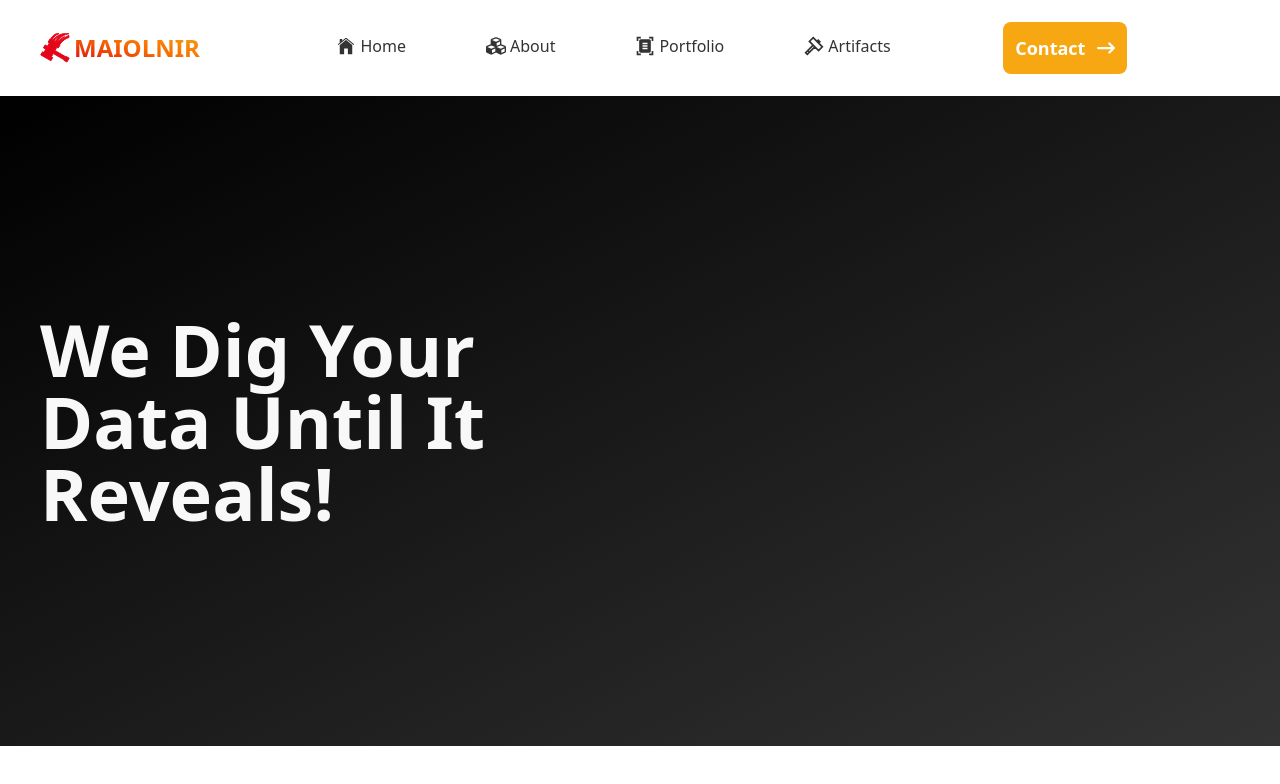
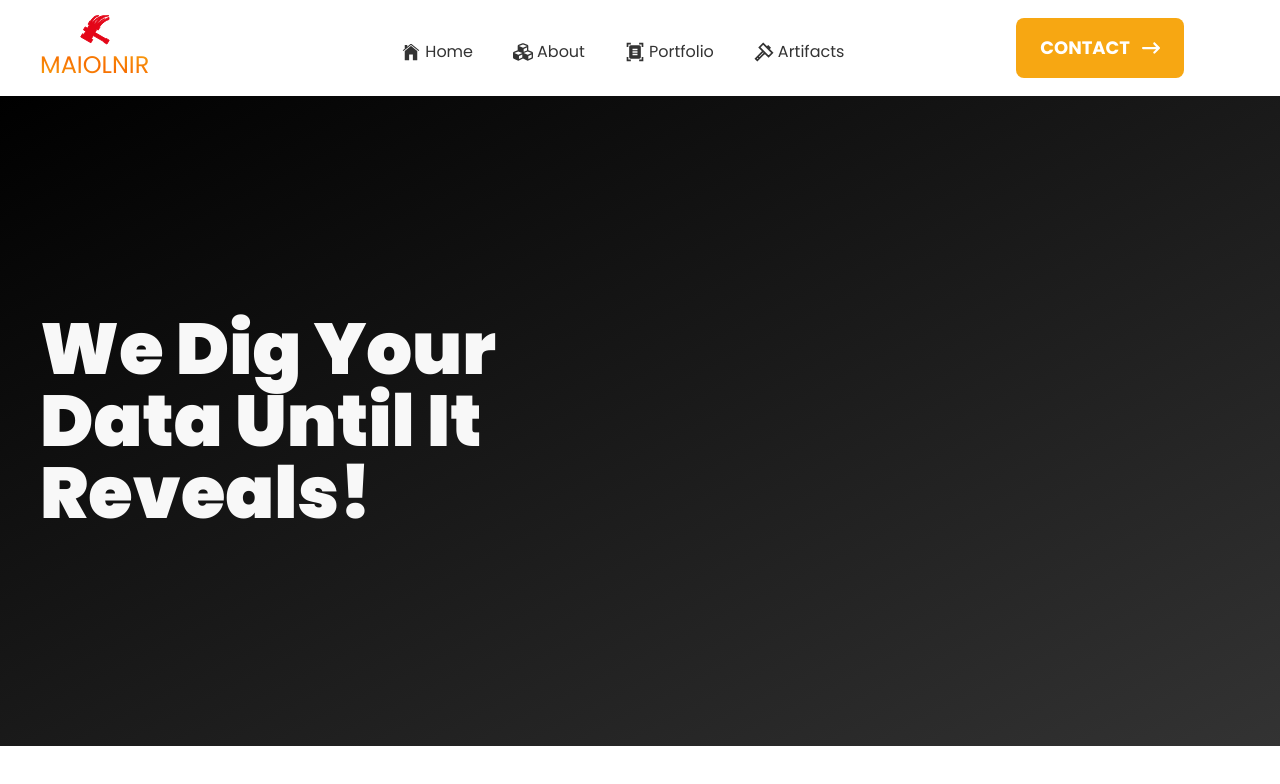
Before and after one commit to maiolnir/web, a React (Vite) app: page / in a window 1280 px wide. Shown: the top 784 px of the page. Built offline with nearby package versions, Linux system fonts and the light colour scheme.

Commit message:
Improve navbar

```diff
--- a/src/components/Navbar.tsx
+++ b/src/components/Navbar.tsx
@@ -41,27 +41,27 @@ export default function Navbar() {
   return (
     <header className="container relative z-50 mx-auto flex h-[72px] w-full items-center bg-white lg:h-[6rem]">
       <div className="flex h-full w-full items-center">
-        <div className="ml-3 flex items-center gap-1 lg:ml-0">
+        <div className="ml-3 flex flex-col items-center gap-1 lg:ml-0">
           <img
             className="h-[20px] w-[20px] lg:h-[30px] lg:w-[30px]"
             src={MaiolnirIcon}
           />
           <div>
             <a href="#">
-              <span className="from-accent via-primary bg-gradient-to-bl to-[#dd0617] bg-clip-text text-xl font-bold text-transparent lg:text-2xl">
+              <span className="from-accent via-primary bg-gradient-to-bl to-accent bg-clip-text text-xl font-regular text-transparent lg:text-2xl">
                 MAIOLNIR
               </span>
             </a>
           </div>
         </div>
         <nav className="mx-auto h-full">
-          <ul className="text-text ml-6 hidden h-full items-center lg:flex lg:justify-between lg:gap-20">
+          <ul className="text-text ml-6 hidden h-full items-center lg:flex lg:justify-between lg:gap-10">
             {menu.map((item) => {
               const Icon = item.icon;
               return (
                 <li
                   key={item.id}
-                  className="hover:border-accent group flex h-full items-center border-b-4 border-b-transparent"
+                  className="hover:border-accent group flex h-full items-center border-b-4 border-b-transparent pt-3"
                 >
                   <a
                     className="text-text group-hover:text-accent flex items-center gap-1"
@@ -75,8 +75,8 @@ export default function Navbar() {
             })}
           </ul>
         </nav>
-        <button className="bg-accent focus:ring-text hover:bg-primary group relative mr-auto hidden items-center justify-center  gap-3 rounded-lg px-3 py-3  text-lg font-bold text-white transition-all duration-300 focus:outline-none focus:ring-4 lg:flex">
-          <span>Contact</span>
+        <button className="bg-accent focus:ring-text hover:bg-yellow-400 group relative right-14 hidden items-center justify-center  gap-3 rounded-lg px-6 py-4 text-lg font-bold text-white transition-all duration-300 focus:outline-none focus:ring-4 lg:flex">
+          <span>CONTACT</span>
           <FaArrowRightLong
             className="transform transition-transform duration-300 group-hover:translate-x-1"
             size={18}
--- a/src/index.css
+++ b/src/index.css
@@ -1,4 +1,4 @@
-/* @import url("https://fonts.googleapis.com/css2?family=Poppins:wght@400;500;600;700;800;900&display=swap"); */
+@import url("https://fonts.googleapis.com/css2?family=Poppins:wght@400;500;600;700;800;900&display=swap");
 
 @tailwind base;
 @tailwind components;
--- a/tailwind.config.js
+++ b/tailwind.config.js
@@ -21,7 +21,7 @@ export default {
         text: '#333'
       },
       fontFamily: {
-        'sans': [...defaultTheme.fontFamily.sans],
+        "sans": ["Poppins", ...defaultTheme.fontFamily.sans],
       },
     },
   },
```
